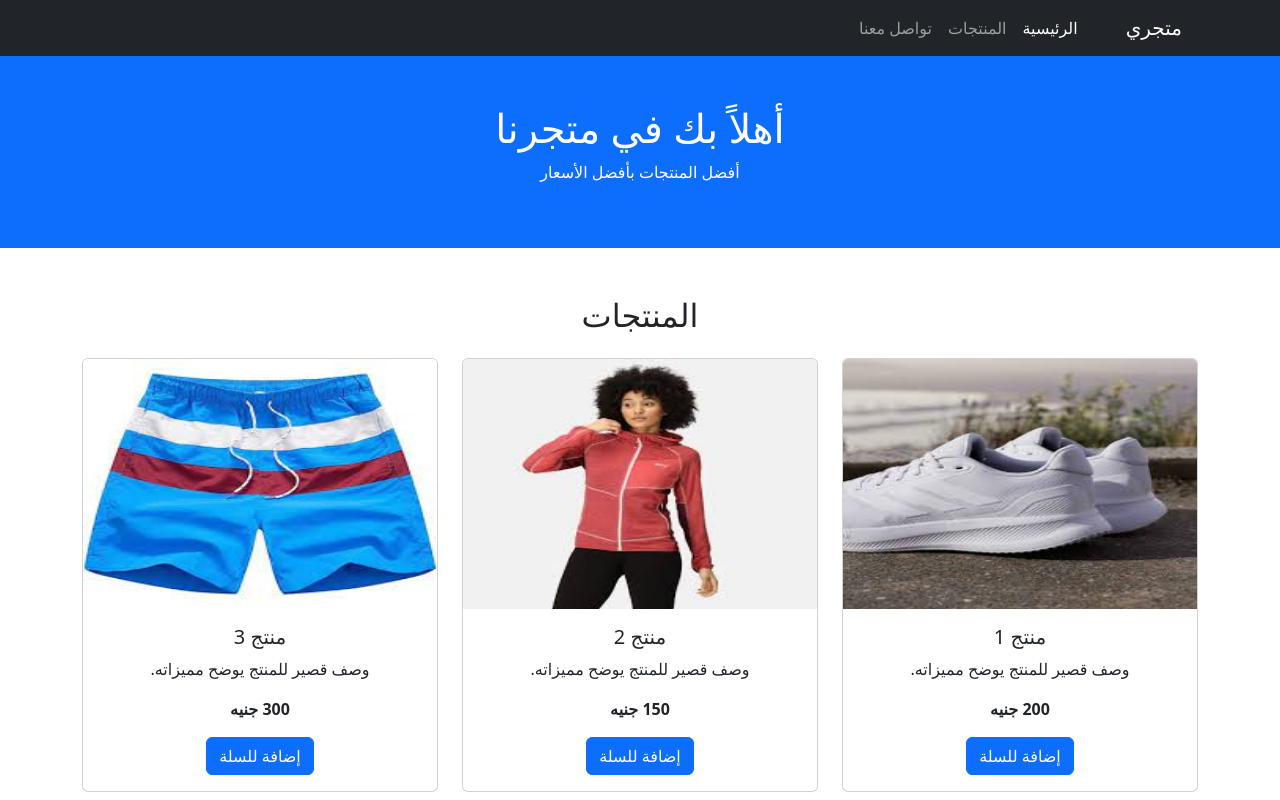
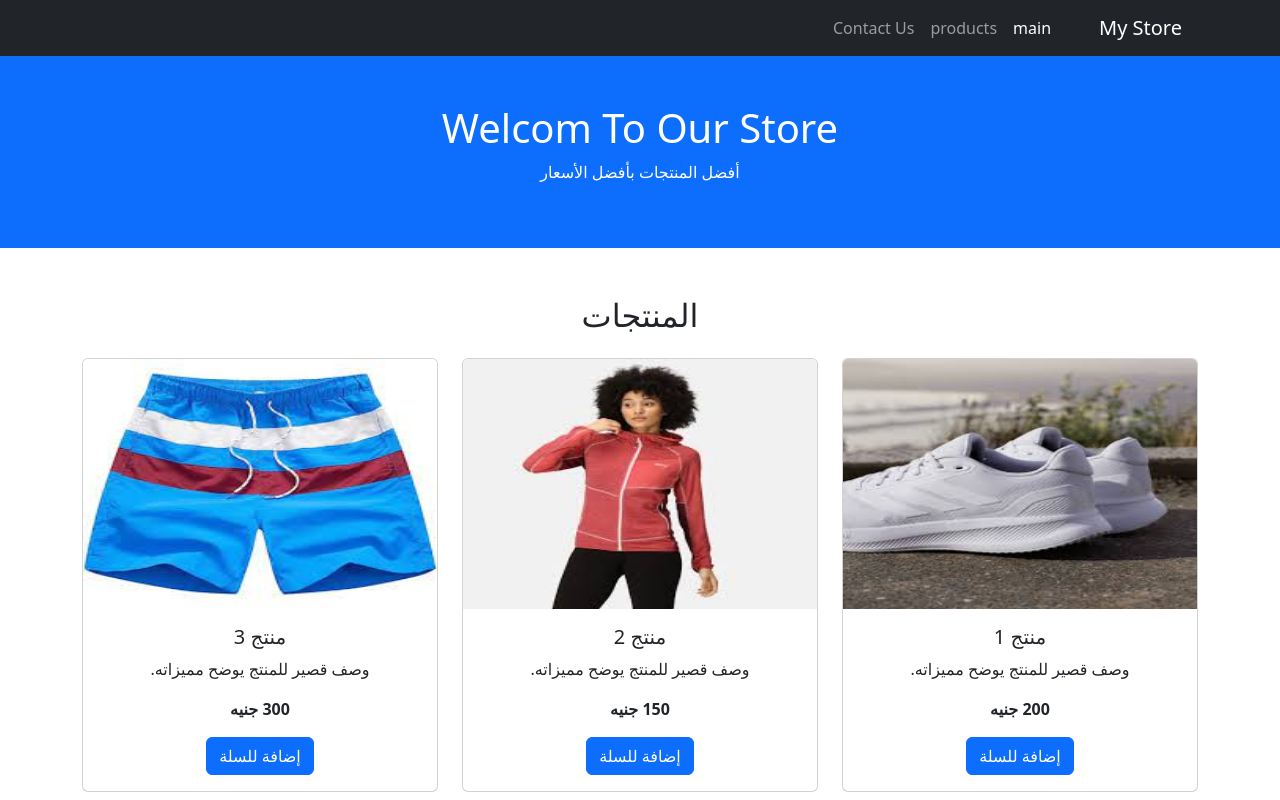
Before and after one commit to sleem6756/store, a plain HTML site: page index.html in a window 1280 px wide. Shown: the top 800 px of the page. Drawn offline with nearby package versions, Linux system fonts and the light colour scheme.

Commit message:
translate to English

```diff
--- a/index.html
+++ b/index.html
@@ -20,7 +20,7 @@
     <!-- شريط التنقل -->
     <nav class="navbar navbar-expand-lg navbar-dark bg-dark">
       <div class="container">
-        <a class="navbar-brand" href="#">متجري</a>
+        <a class="navbar-brand" href="#">My Store</a>
         <button
           class="navbar-toggler"
           type="button"
@@ -32,11 +32,11 @@
         <div class="collapse navbar-collapse" id="navbarNav">
           <ul class="navbar-nav ms-auto">
             <li class="nav-item">
-              <a class="nav-link active" href="#">الرئيسية</a>
+              <a class="nav-link active" href="#">main</a>
             </li>
-            <li class="nav-item"><a class="nav-link" href="#">المنتجات</a></li>
+            <li class="nav-item"><a class="nav-link" href="#">products</a></li>
             <li class="nav-item">
-              <a class="nav-link" href="#">تواصل معنا</a>
+              <a class="nav-link" href="#">Contact Us</a>
             </li>
           </ul>
         </div>
@@ -45,7 +45,7 @@
 
     <!-- البانر -->
     <header class="bg-primary text-white text-center py-5">
-      <h1>أهلاً بك في متجرنا</h1>
+      <h1>Welcom To Our Store</h1>
       <p>أفضل المنتجات بأفضل الأسعار</p>
     </header>
 
```
